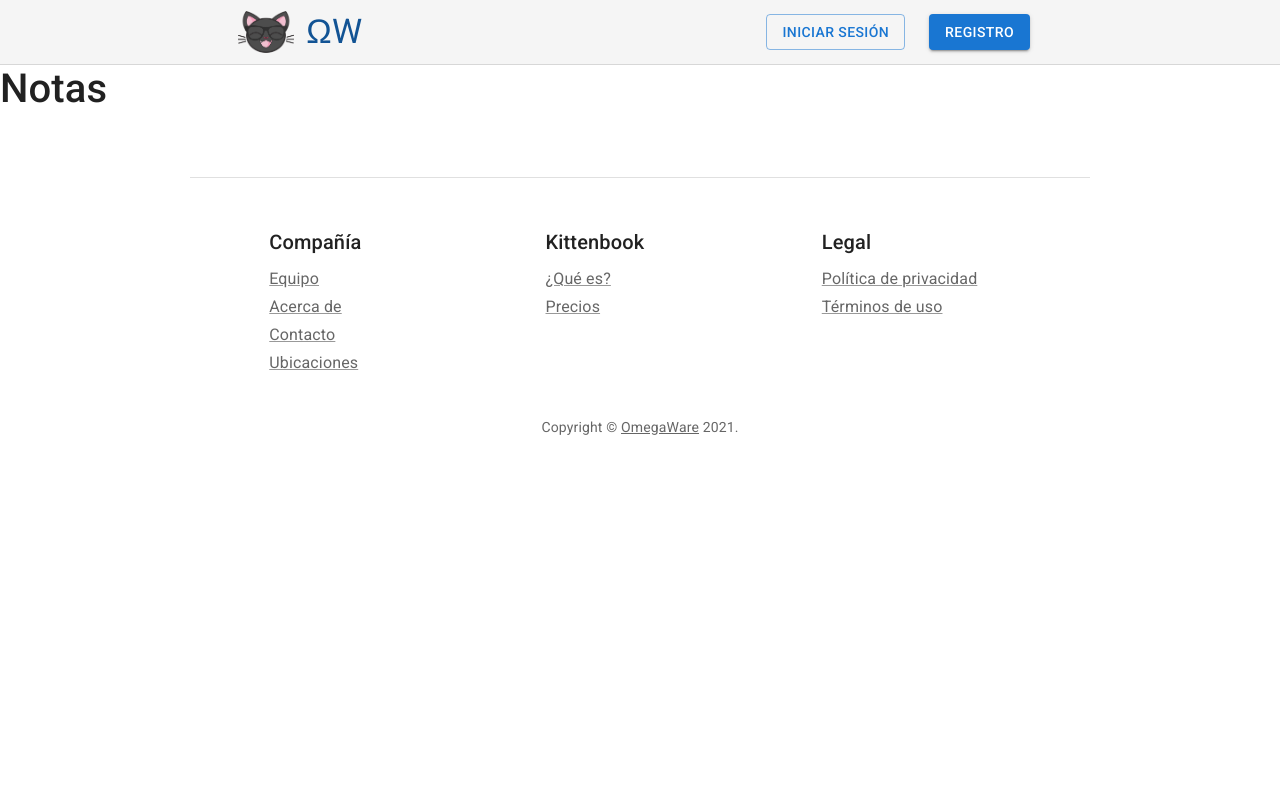
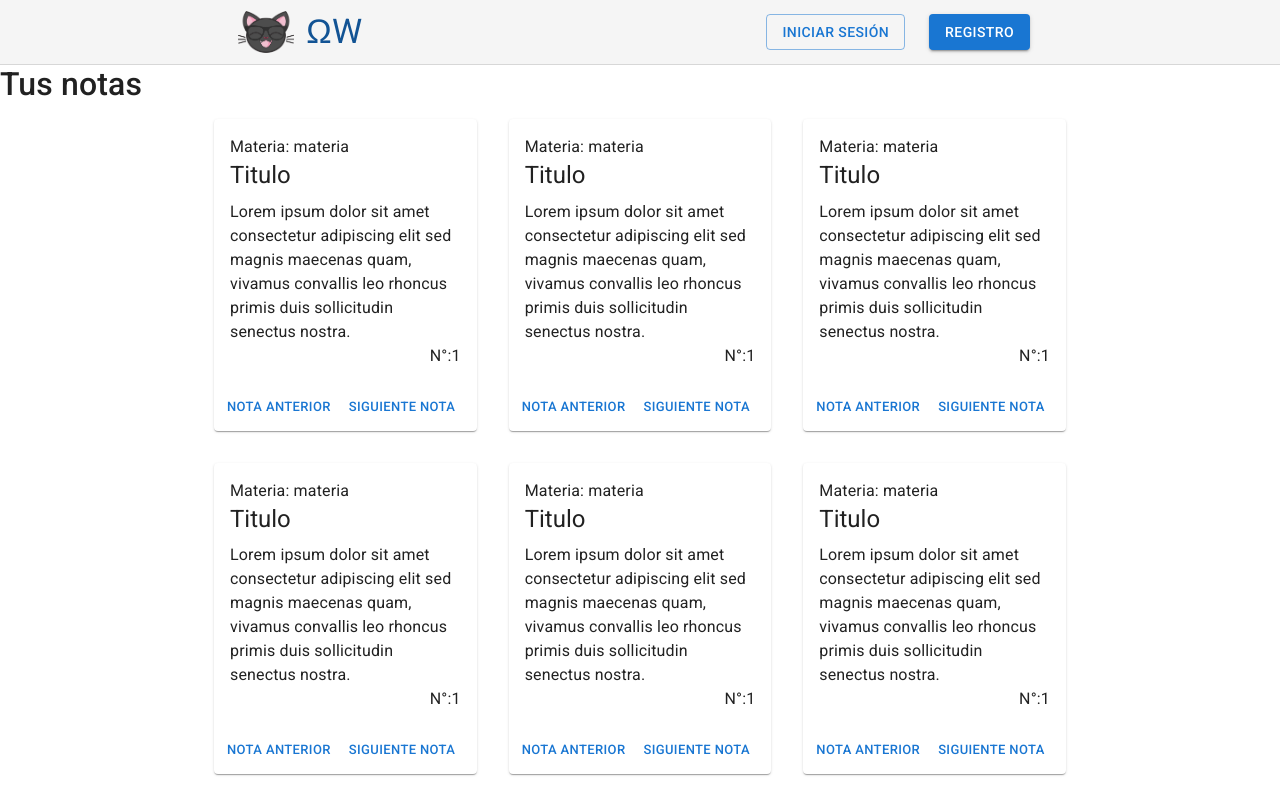
Before and after one commit to morning-g/kittenbook-frontend, a React (Create React App) app: page /notas in a window 1280 px wide. Shown: the top 800 px of the page. Built offline with nearby package versions, Linux system fonts and the light colour scheme.

Commit message:
categoria notas completa

```diff
--- a/src/componentes/Notas.js
+++ b/src/componentes/Notas.js
@@ -1,9 +1,65 @@
 import React, { Component } from "react";
+import AppBar from '@mui/material/AppBar';
+import Button from '@mui/material/Button';
+import CameraIcon from '@mui/icons-material/PhotoCamera';
+import Card from '@mui/material/Card';
+import CardActions from '@mui/material/CardActions';
+import CardContent from '@mui/material/CardContent';
+import CardMedia from '@mui/material/CardMedia';
+import CssBaseline from '@mui/material/CssBaseline';
+import Grid from '@mui/material/Grid';
+import Stack from '@mui/material/Stack';
+import Box from '@mui/material/Box';
+import Toolbar from '@mui/material/Toolbar';
+import Typography from '@mui/material/Typography';
+import Container from '@mui/material/Container';
+import Link from '@mui/material/Link';
+import { createTheme, ThemeProvider } from '@mui/material/styles';
 
-export default function Notas(props) {
+
+const cards = [1, 2, 3, 4, 5, 6, 7, 8, 9];
+
+const theme = createTheme();
+
+export default function Notas() {
   return (
-    <div>
-      <h1>Notas</h1>
-    </div>
+    <ThemeProvider theme={theme}>
+      <CssBaseline />
+        <div>
+          <h2>Tus notas</h2>
+        </div>
+      <main>
+        <Container sx={{ py: 1 }} maxWidth="md">
+          <Grid container spacing={4}>
+            {cards.map((card) => (
+              <Grid item key={card} xs={12} sm={6} md={4}>
+                <Card
+                  sx={{ height: '100%', display: 'flex', flexDirection: 'column' }}
+                >
+                  <CardContent sx={{ flexGrow: 1 }}>
+                    <Typography gutterBottom variant="h7" component="h7">
+                      Materia: materia
+                    </Typography>
+                    <Typography gutterBottom variant="h5" component="h2">
+                      Titulo
+                    </Typography>
+                    <Typography>
+                      Lorem ipsum dolor sit amet consectetur adipiscing elit sed magnis maecenas quam, vivamus convallis leo rhoncus primis duis sollicitudin senectus nostra.
+                    </Typography>
+                    <Typography textAlign="right">
+                      N°:1
+                    </Typography>
+                  </CardContent>
+                  <CardActions>
+                    <Button size="small">Nota anterior</Button>
+                    <Button size="small">Siguiente nota</Button>
+                  </CardActions>
+                </Card>
+              </Grid>
+            ))}
+          </Grid>
+        </Container>
+      </main>
+    </ThemeProvider>
   );
 }
```
